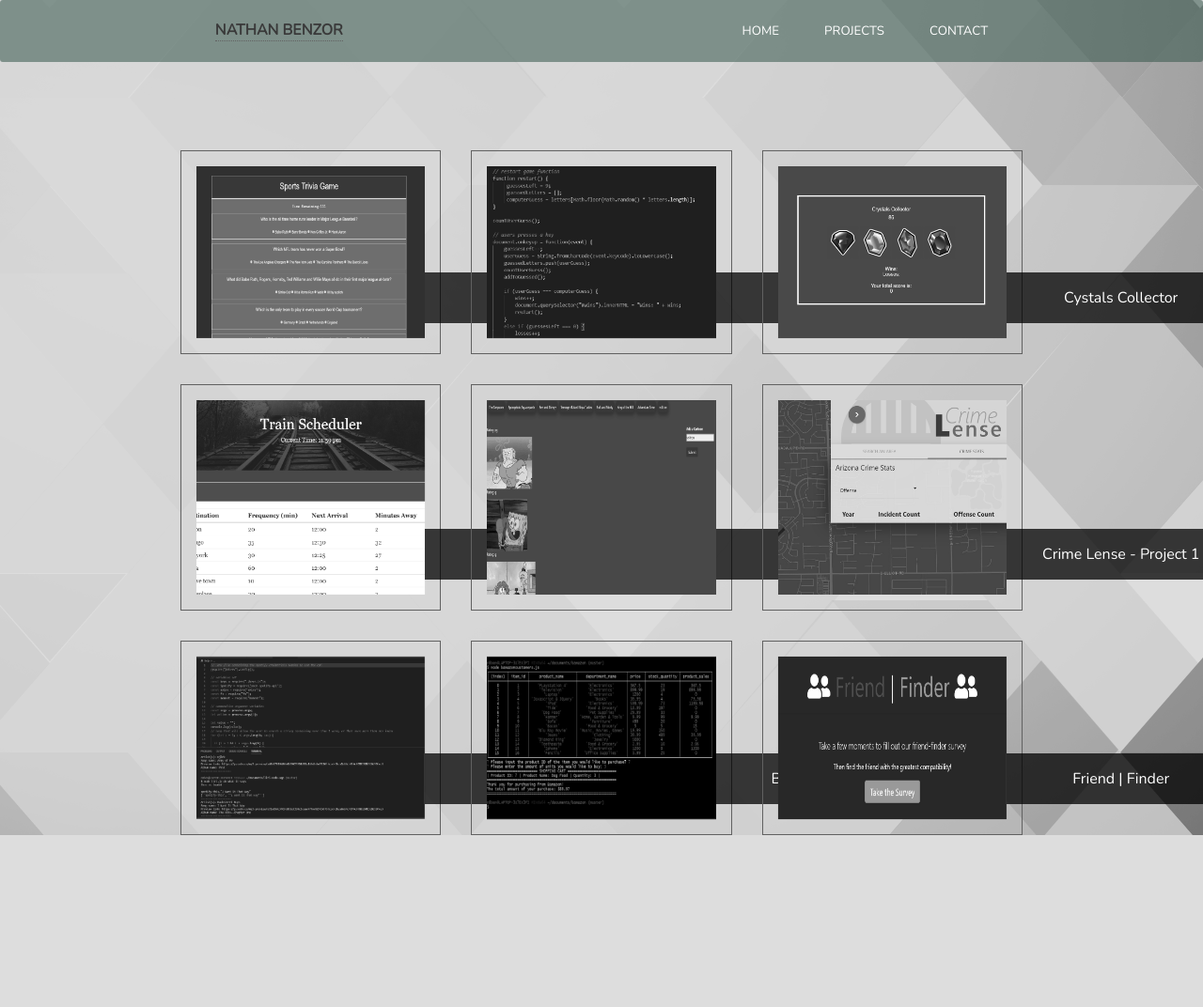
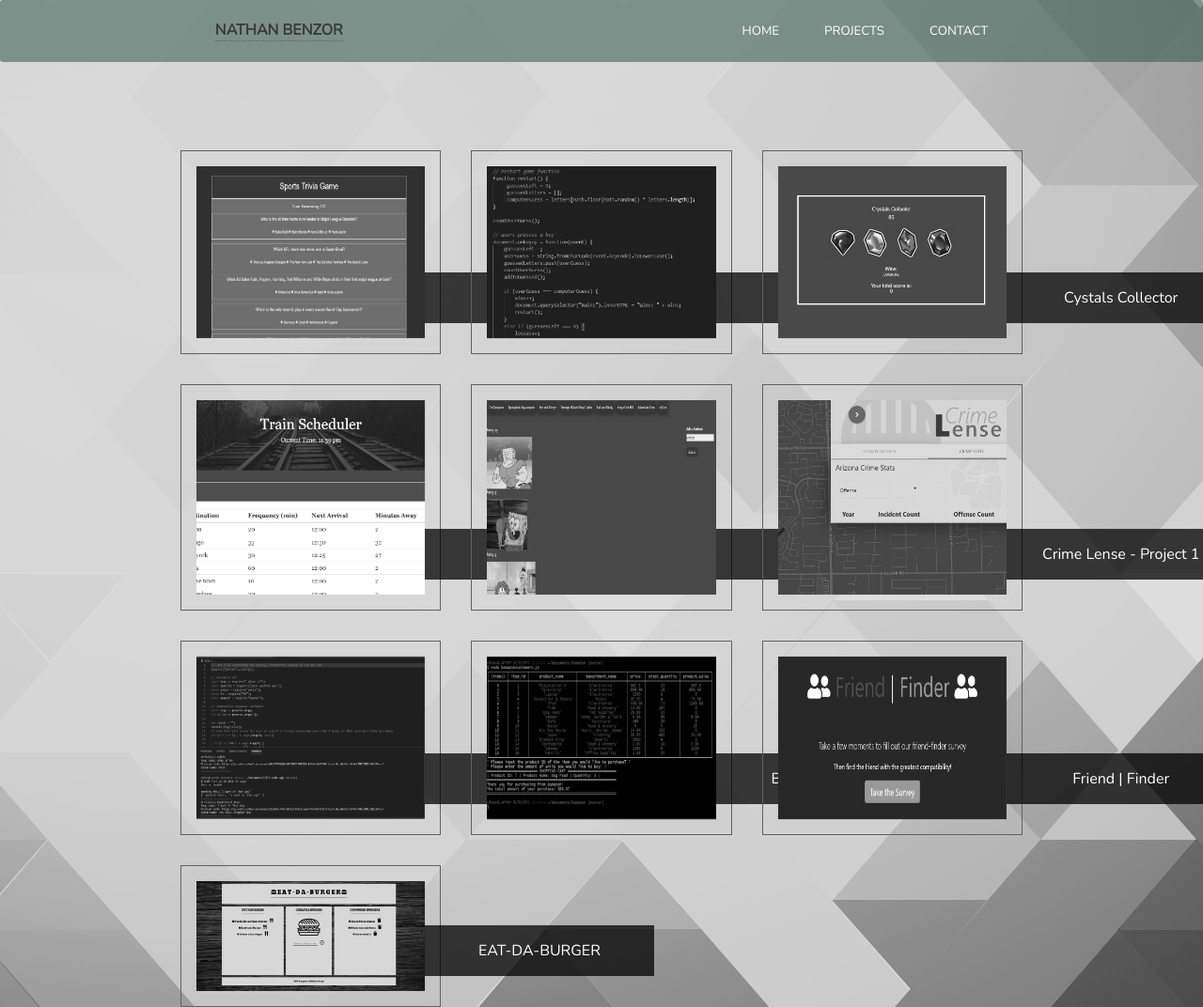
Before and after one commit to n8benzor/Updated-Portfolio, a plain HTML site: page portfolio.html in a window 1280 px wide. Shown: the top 1072 px of the page at 94% size. Before the commit the page ends 889 px from the top, so only its background shows below. Drawn offline with nearby package versions, Linux system fonts and the light colour scheme.

Commit message:
added burger app

```diff
--- a/portfolio.html
+++ b/portfolio.html
@@ -88,6 +88,10 @@
                 <a href="https://polar-depths-10639.herokuapp.com/"><img src="assets/images/main.png" height="100%" width="100%" class="pimages">
                 <div class="proNames">Friend | Finder</div></a>
             </div>
+            <div class="project">
+                <a href="https://aqueous-taiga-95665.herokuapp.com"><img src="assets/images/mainpage.png" height="100%" width="100%" class="pimages">
+                <div class="proNames">EAT-DA-BURGER</div></a>
+            </div>
         </div>
     </div>
 
```
Also changed, not shown: assets/images/mainpage.png (added).
